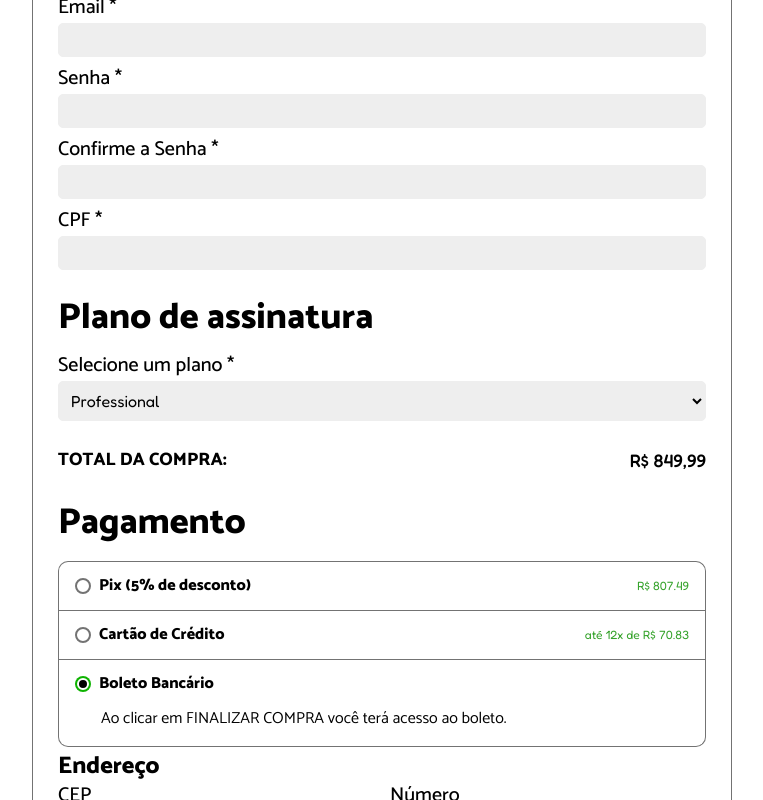
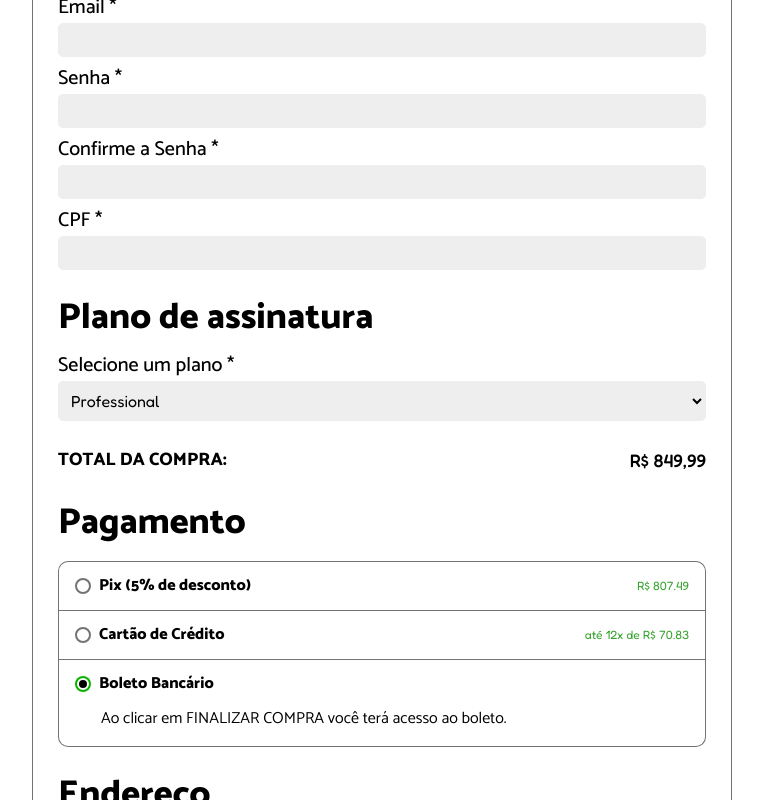
Before and after one commit to AraraDevs/bioreino-web, a React (Vite) app in the folder client/: page /login/inscreva/professional in a window 1280 px wide. Both pictures are taken after a click on the label "Boleto Bancário". Shown: the part 400-1200 px from the top of the page, without its empty margins (258-1021 px from the left). Built offline with nearby package versions, Linux system fonts and the light colour scheme; the HTML template or start-up script is replaced by a standard one.

Commit message:
fix: Adiciona class de subtitle que deveria estar no h2 da LoginSignAddress

```diff
--- a/client/src/Components/Login/LoginSignAddress.jsx
+++ b/client/src/Components/Login/LoginSignAddress.jsx
@@ -1,12 +1,13 @@
 import React from 'react';
 import styles from './LoginSignAddress.module.css';
+import stylesSignUp from './LoginSign.module.css';
 import FieldSplit from '../Layout/FieldSplit';
 import Input from '../Forms/Input';
 
 const LoginSignAddress = ({ fields }) => {
   return (
     <div className={styles.address}>
-      <h2>Endereço</h2>
+      <h2 className={stylesSignUp.subtitle}>Endereço</h2>
       <FieldSplit>
         <Input label="CEP" name="cep" {...fields} value={fields.values.cep} />
         <Input
```
